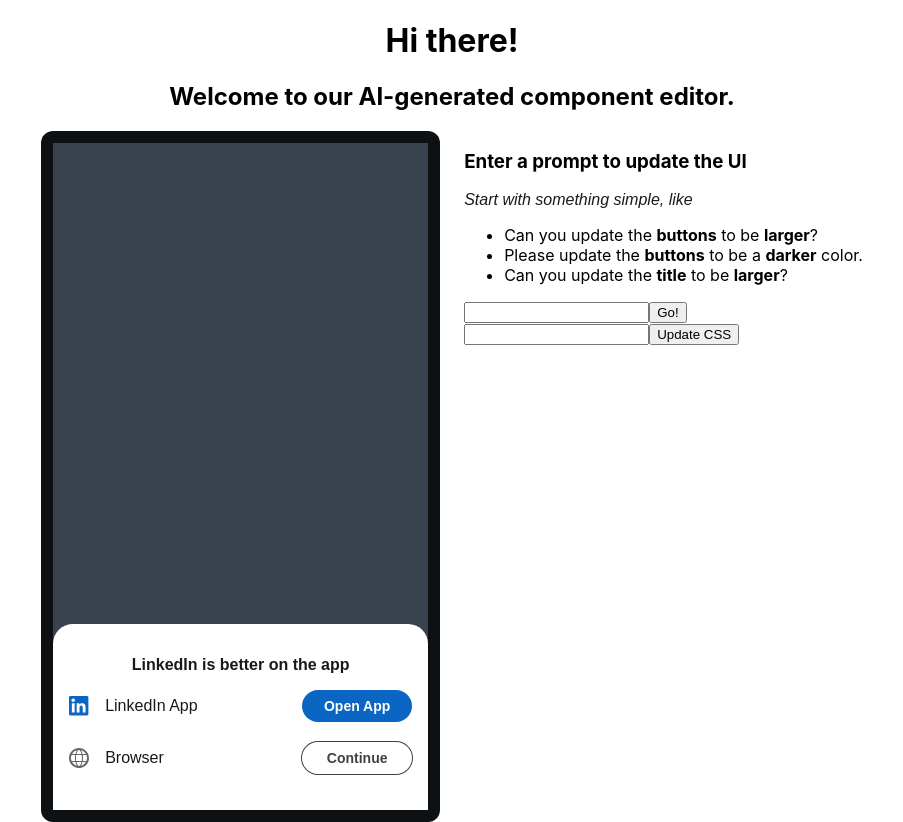
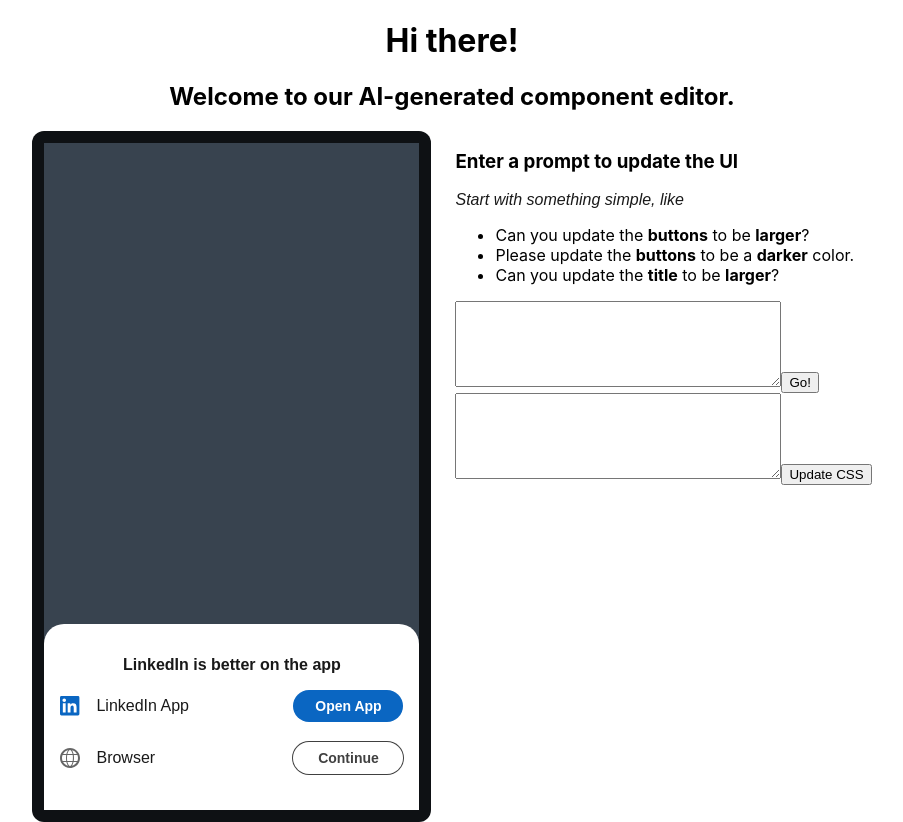
Before and after one commit to qiuyingyue/linkedin-genai-hackathon, a React (Create React App) app: page / in a window 1280 px wide. Shown: the whole page, without its empty margins (188-1091 px from the left). Built offline with nearby package versions, Linux system fonts and the light colour scheme.

Commit message:
Adjust text input style

```diff
--- a/src/GenAi.js
+++ b/src/GenAi.js
@@ -40,11 +40,11 @@
   return (
     <div class="gen-ai">
       <div>
-        <input type="text" id="gen-ai-input" name="gen-ai-input"></input>
+        <textarea id="gen-ai-input" name="gen-ai-input" style={{height: "80px", width: "320px"}}></textarea>
         <button onClick={callAi}>Go!</button>
       </div>
       <div>
-        <input type="text" id="gen-ai-output" name="gen-ai-output"></input>
+        <textarea type="text" id="gen-ai-output" name="gen-ai-output" style={{height: "80px", width: "320px"}}></textarea>
         <button onClick={manuallyUpdateStyles}>Update CSS</button>
         </div>
     </div>
```
